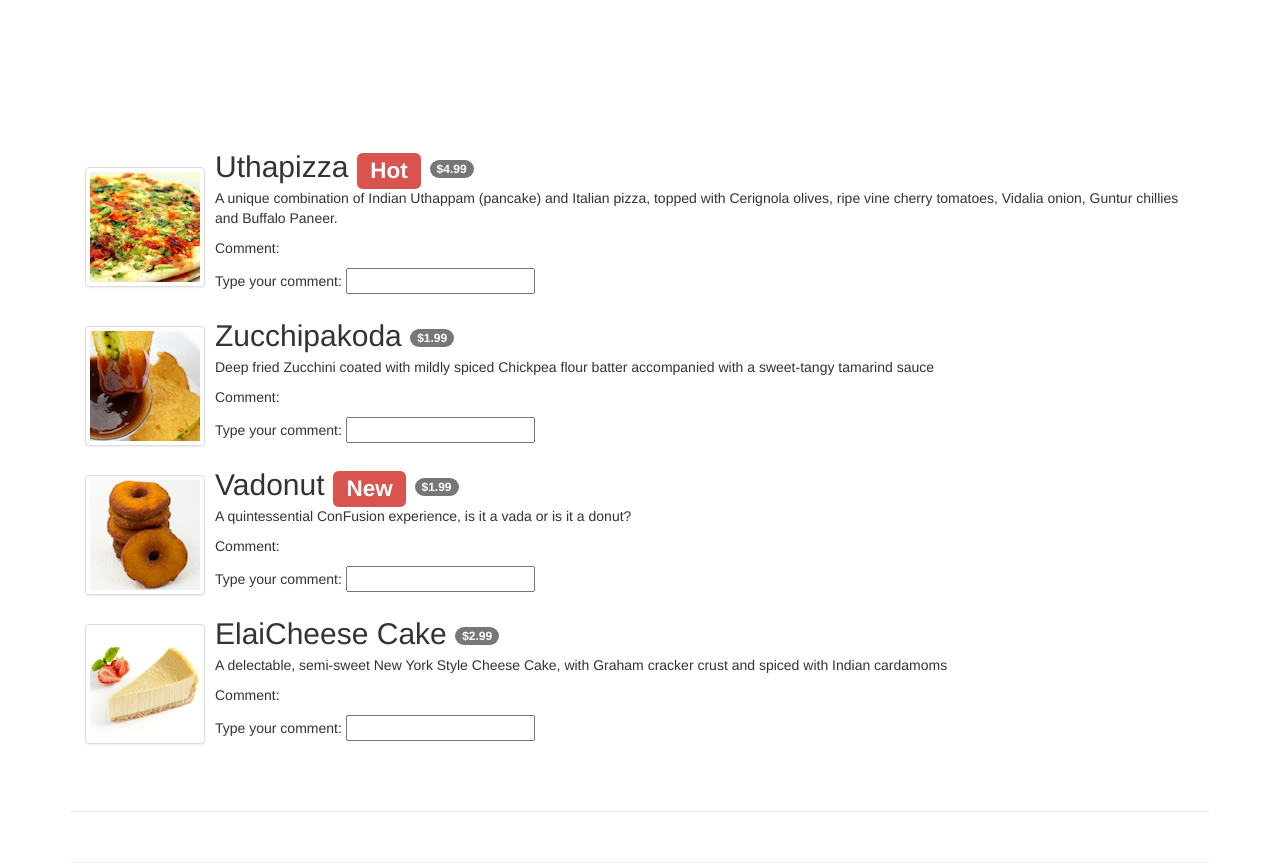
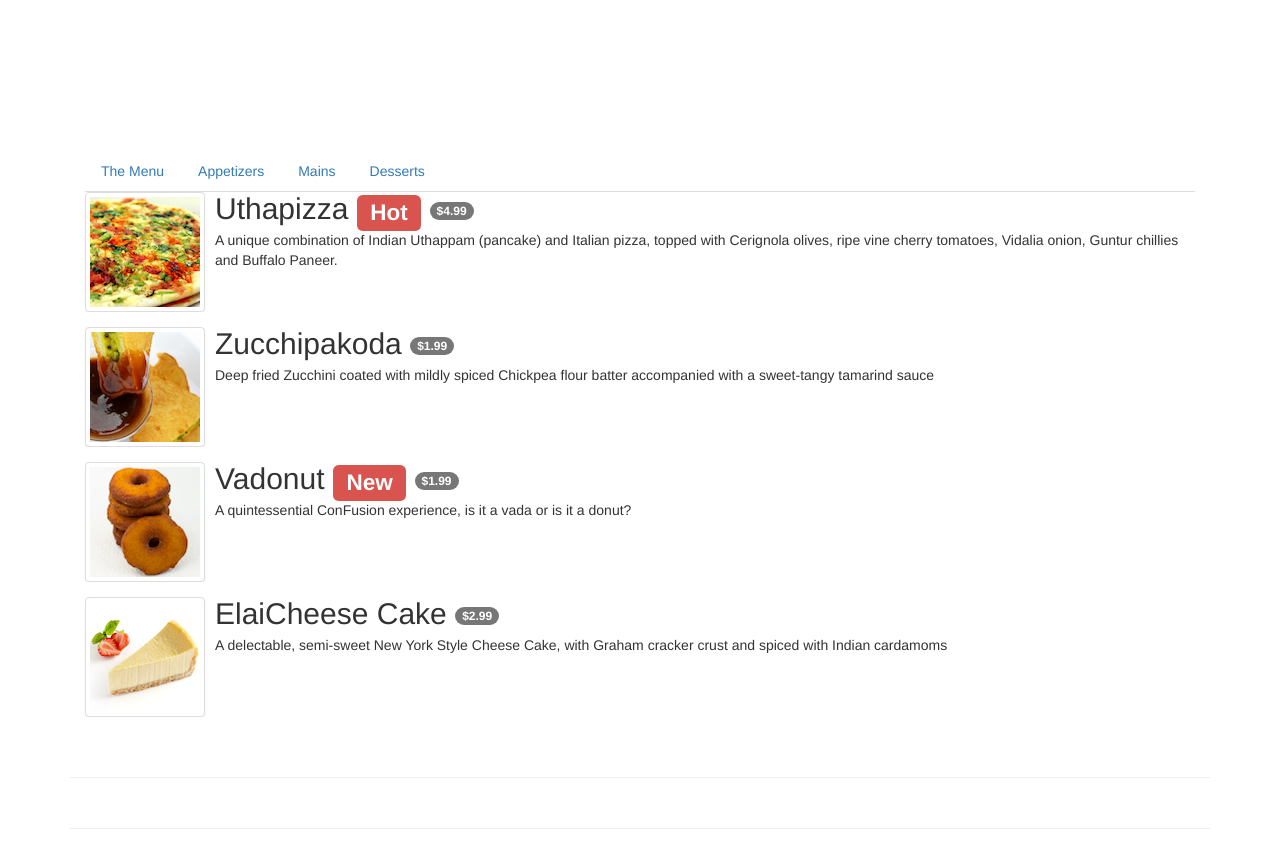
Before and after one commit to moamen-ahmed/confusion, a website: page app/menu.html in a window 1280 px wide. After the commit the page ends 829 px from the top, so only its background shows below. Drawn offline with Linux system fonts and the light colour scheme.

Commit message:
Navibation tab

```diff
--- a/app/menu.html
+++ b/app/menu.html
@@ -31,6 +31,26 @@
 
 
              <div class="col-xs-12">
+                 <ul class="nav nav-tabs" role="tablist">
+                     <li role="presentation">
+                         <a aria-controls="all menu" role="tab">The Menu</a>
+                     </li>
+
+                     <li role="presentation">
+                         <a araia-controls="appetizers" role="tab">Appetizers</a>
+                     </li>
+
+                     <li role="presentation">
+                         <a aria-controls="mains" role="tab">Mains</a>
+                     </li>
+
+                    <li role="presentation">
+                         <a aria-controls="desserts" role="tab">Desserts</a>
+                    </li>
+                 </ul>
+
+
+
                <ul class="media-list">
                 <li class="media" ng-repeat="dish in menuCtrl.dishes">
                     <div class="media-left media-middle">
@@ -44,9 +64,7 @@
                          <span class="label label-danger">{{dish.label}}</span>
                          <span class="badge">{{dish.price | currency}}</span></h2>
                         <p>{{dish.description}}</p>
-                        <p>Comment: {{dish.comment}}</p>
-                        <p>Type your comment:
-                         <input type="text" ng-model="dish.comment"></p>
+
                     </div>
                 </li>
             </ul>
```
